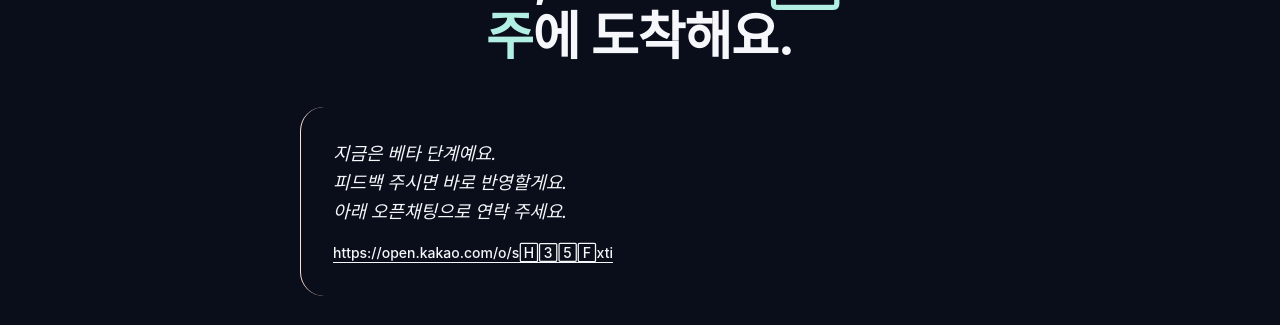
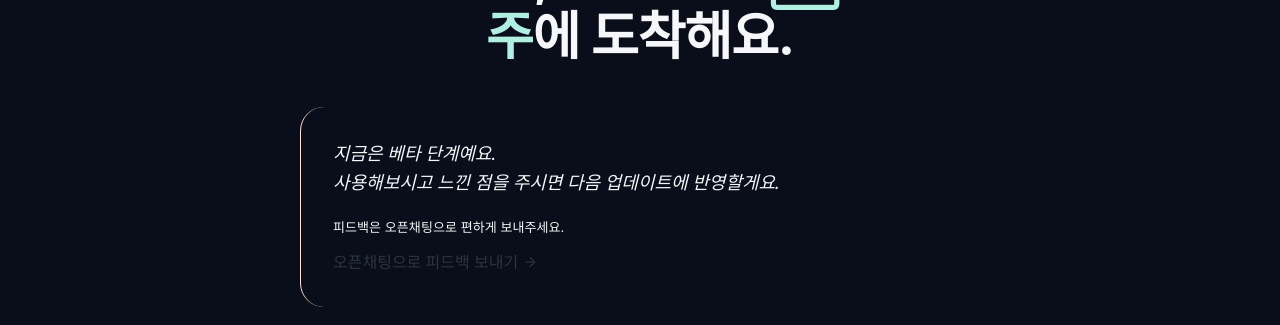
Before and after one commit to scacola/chew-tracking, a React (Vite) app in the folder landing/: page / in a window 1280 px wide. Shown: the part 7680-8005 px from the top of the page. Built offline with nearby package versions, Linux system fonts and the light colour scheme; no server answers; a web font is replaced by a local one.

Commit message:
polish feedback button

```diff
--- a/landing/src/sections/FinalCTA.tsx
+++ b/landing/src/sections/FinalCTA.tsx
@@ -2,6 +2,7 @@ import { Section } from '../components/Section'
 import { Container } from '../components/Container'
 import { EmailForm } from '../components/EmailForm'
 import { eightWeeksFromNowKR } from '../lib/eightWeekDate'
+import { CtaSecondary } from '../components/CtaSecondary'
 
 export function FinalCTA() {
   const dateLabel = eightWeeksFromNowKR()
@@ -34,20 +35,19 @@ export function FinalCTA() {
           >
             지금은 베타 단계예요.
             <br />
-            피드백 주시면 바로 반영할게요.
+            사용해보시고 느낀 점을 주시면 다음 업데이트에 반영할게요.
             <br />
-            아래 오픈채팅으로 연락 주세요.
           </p>
-          <p className="mt-4 text-body-sm text-text-on-deep/75">
-            <a
+          <div className="mt-5">
+            <p className="mb-3 text-caption text-text-on-deep/65">
+              피드백은 오픈채팅으로 편하게 보내주세요.
+            </p>
+            <CtaSecondary
               href="https://open.kakao.com/o/sH35Fxti"
-              target="_blank"
-              rel="noreferrer"
-              className="font-medium underline underline-offset-4 hover:text-text-on-deep"
-            >
-              https://open.kakao.com/o/sH35Fxti
-            </a>
-          </p>
+              label="오픈채팅으로 피드백 보내기"
+              className="text-text-on-deep/90 hover:text-text-on-deep"
+            />
+          </div>
         </div>
 
         {/* 폼 */}
```
